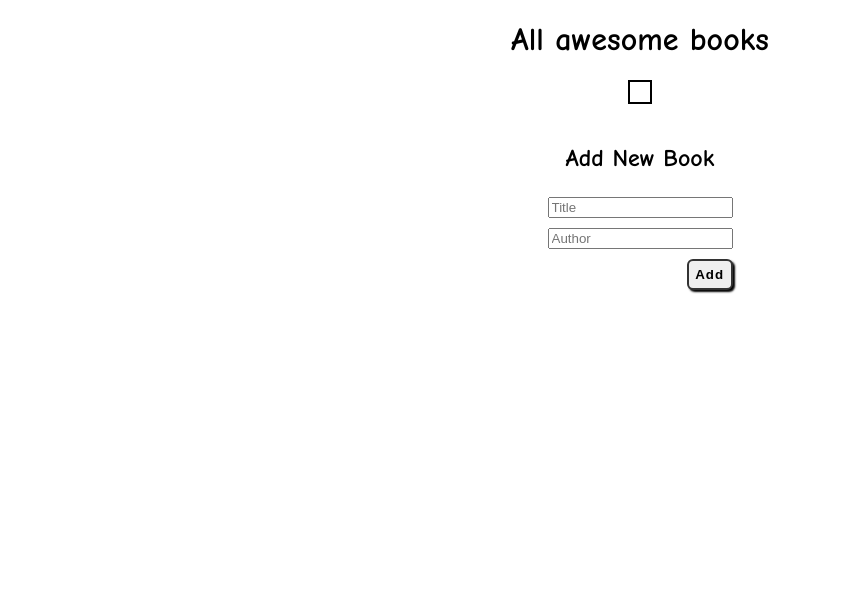
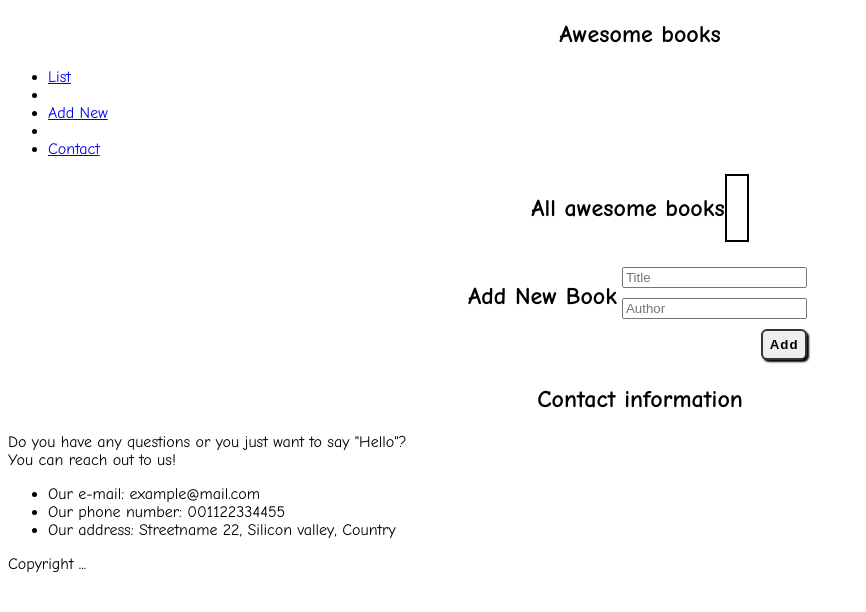
Before and after one commit to ForHemer/Awesome-book, a website: page index.html in a window 1280 px wide. Shown: the whole page, without its empty margins (0-866 px from the left). Drawn offline with Linux system fonts and the light colour scheme.

Commit message:
Add contact info section, the navigation bar and the footer

```diff
--- a/index.html
+++ b/index.html
@@ -7,24 +7,51 @@
         <link rel="stylesheet" href="styles.css">
     </head>
     <body>
-        <h1>All awesome books</h1>
-        <nav class="navigation">
+        <section id="navigation">
+            <h2>Awesome books</h2>
+            <nav class="menu">
+                <ul class="menu-list">
+                    <li class="menu-list-item"><a href="#" id="list">List</a></li>
+                    <li class="menu-list-item separator"></li>
+                    <li class="menu-list-item"><a href="#" id="addNew">Add New</a></li>
+                    <li class="menu-list-item separator"></li>
+                    <li class="menu-list-item"><a href="#" id="contact">Contact</a></li>
+                </ul>
+            </nav>
+        </section>
 
-        </nav>
+        <div class="clock" id="currentTime"></div>
+
         <section id="list-books">
-
+            <h2>All awesome books</h2>
             <table class="table-item">
 
             </table>
         </section>
-        <h2>Add New Book</h2>
+
         <section id="add-book">
+            <h2>Add New Book</h2>
             <form class="form-container" id="formid">
                 <input type="text" placeholder="Title" id="title" required> <br/>
                 <input type="text" placeholder="Author" id="author" required> <br/>
                 <input type="submit" id="submit" name="submit" class="btn-submit" value="Add">
             </form>
         </section>
+
+        <section id="contact-section">
+            <h2>Contact information</h2>
+            <p class="contact-content">
+                Do you have any questions or you just want to say "Hello"? <br />
+                You can reach out to us!
+            </p>
+            <ul class="contact-list">
+                <li class="contact-list-item">Our e-mail: example@mail.com</li>
+                <li class="contact-list-item">Our phone number: 001122334455</li>
+                <li class="contact-list-item">Our address: Streetname 22, Silicon valley, Country</li>
+            </ul>
+        </section>
+
+        <footer>Copyright ...</footer>
       <script src="index.js"></script>
     </body>
 </html>
```
